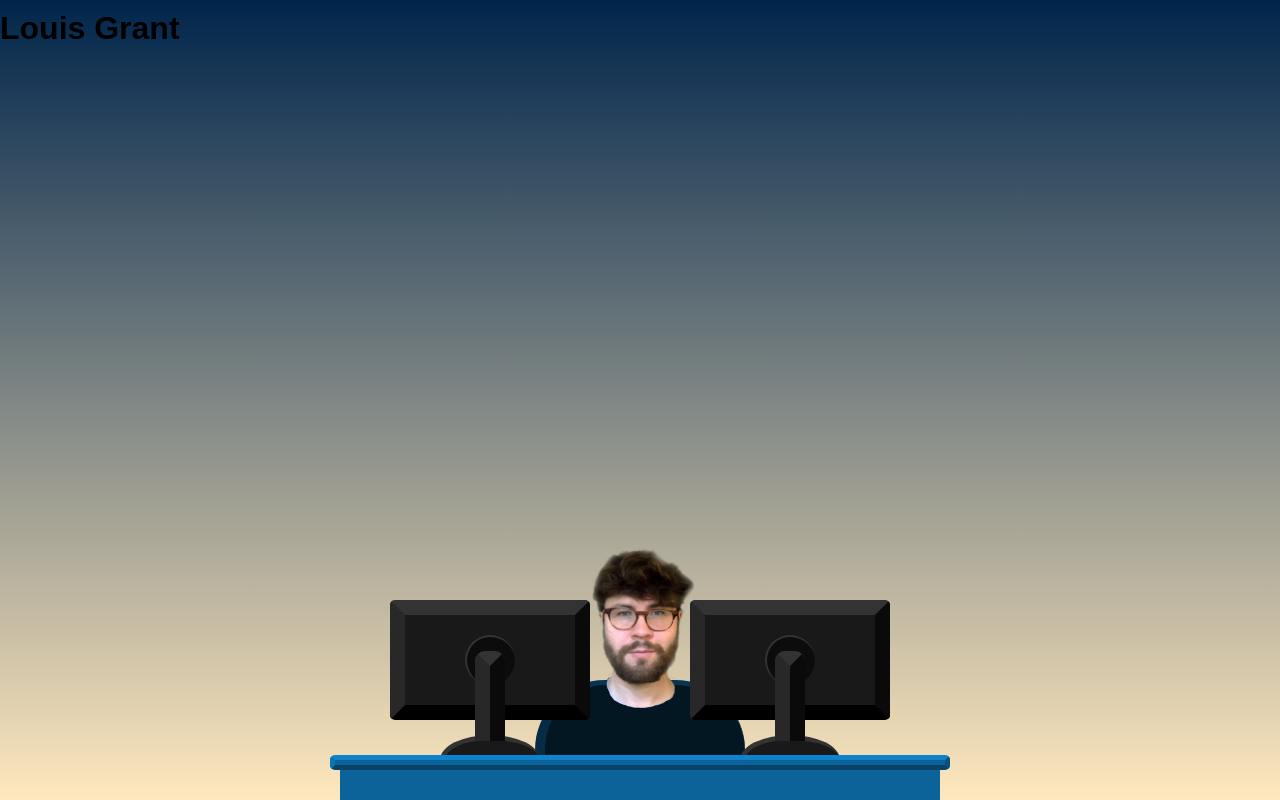
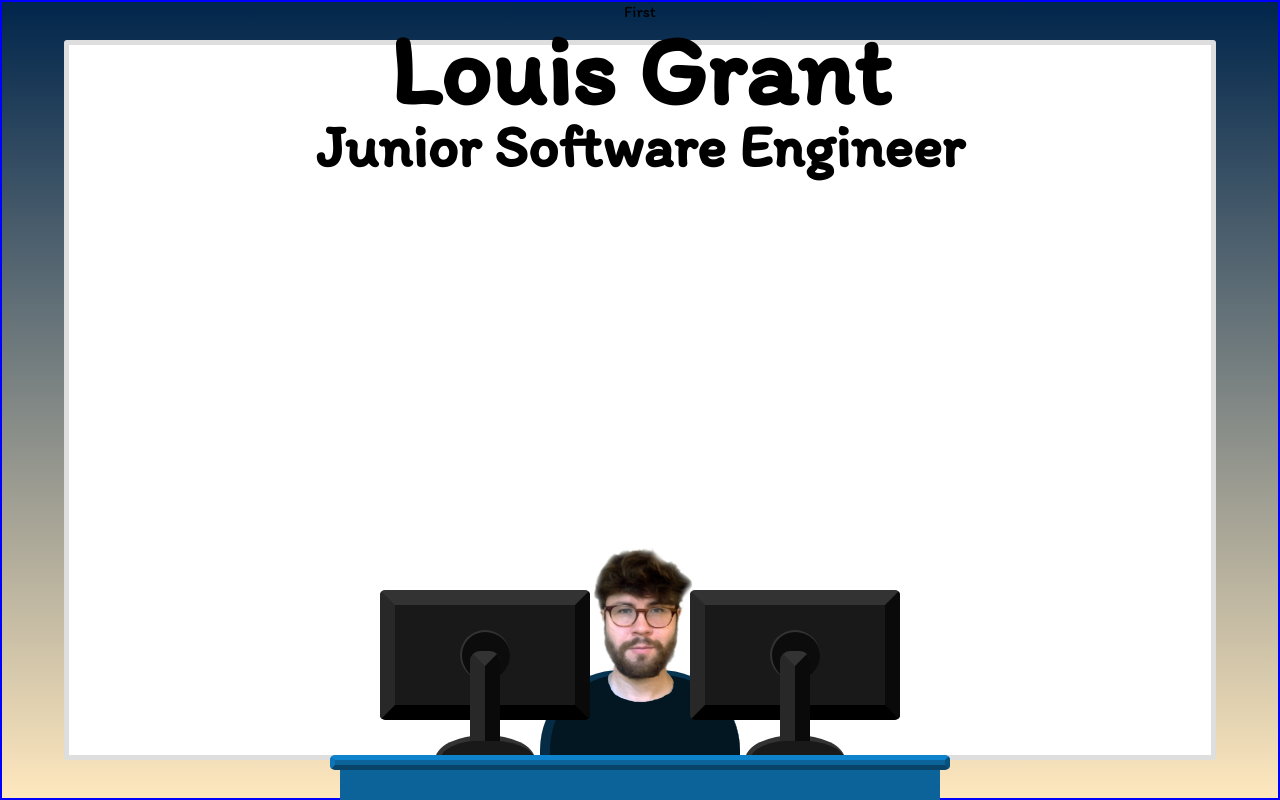
Before and after one commit to ljsgrant/portfolio, a React (Create React App) app: page / in a window 1280 px wide. Shown: the top 800 px of the page. Built offline with nearby package versions, Linux system fonts and the light colour scheme.

Commit message:
add scene frames; scroll container height driven by number of frames

```diff
--- a/src/App.js
+++ b/src/App.js
@@ -4,16 +4,23 @@ import meImg from './assets/images/me-v2.png';
 
 export default function App() {
   const displayMainRef = useRef(null);
+  const whiteboardRef = useRef(null);
 
   useLayoutEffect(() => {
     const displayMain = displayMainRef.current;
     const onScroll = () => {
       // console.log(window.scrollY);
-      if (window.scrollY < 200) {
+      if (window.scrollY < 150) {
+        whiteboardRef.current.style.display = 'block';
+      } else if (window.scrollY > 150) {
+        whiteboardRef.current.style.display = 'none';
+      }
+
+      if (window.scrollY < 350) {
         displayMainRef.current.style.display = 'none';
-      } else if (window.scrollY < 250) {
+      } else if (window.scrollY < 450) {
         displayMainRef.current.style.display = 'block';
-      } else if (window.scrollY < 300) {
+      } else if (window.scrollY < 500) {
         displayMainRef.current.style.display = 'block';
         displayMainRef.current.style.left = '-1vw';
       } else {
@@ -25,16 +32,19 @@ export default function App() {
 
   return (
     <div className='App'>
-      <div className='scroll'></div>
+      <div className='scroll'>
+        <div className="scene first">First</div>
+        <div className="scene second">Second</div>
+        <div className="scene third">Third</div>
+        <div className="scene fourth">Fourth</div>
+        <div className="scene fifth">Fifth</div>
+        <div className="scene sixth">Sixth</div>
+      </div>
       <div className='background'></div>
-      <div className='my-name-container'>
-        <h1 className='my-name'>Louis Grant</h1>
-      </div>
-      <div className='my-role container'>
-        <h2 className='my-role'>Junior Software Engineer</h2>
-      </div>
       <div ref={displayMainRef} className='project-display-main'></div>
       <div className='desk'>
+        <div className='mouse'></div>
+        <div className='keyboard'></div>
         <div className='desktop'></div>
       </div>
       <div className='engineer'>
@@ -53,6 +63,26 @@ export default function App() {
         <div className='monitor_circle-bracket'></div>
         <div className='monitor_base'></div>
       </div>
+      <div ref={whiteboardRef} className='whiteboard'>
+        <div className='my-name-container'>
+          <h1 className='my-name'>Louis Grant</h1>
+        </div>
+        <div className='my-role-container'>
+          <h2 className='my-role'>Junior Software Engineer</h2>
+        </div>
+      </div>
+      {/* <svg
+        className='test-svg'
+        viewBox='0 0 10 20'
+        xmlns='http://www.w3.org/2000/svg'
+      >
+        <path
+          fill='none'
+          stroke='red'
+          stroke-width='.5px'
+          d='M2,5.5 C2.5,8 8,8 16,5 C8,1 1,2 1,5 C1,6 2,7 8,7'
+        />
+      </svg> */}
     </div>
   );
 }
--- a/src/styles/styles.scss
+++ b/src/styles/styles.scss
@@ -1,5 +1,7 @@
-$monitor-width: 200px;
-$monitor-height: 120px;
+@import url('https://fonts.googleapis.com/css2?family=Itim&display=swap');
+
+$monitor-width: 210px;
+$monitor-height: 130px;
 $color_monitor: rgb(25, 25, 25);
 
 $desk-width: 600px;
@@ -7,11 +9,14 @@ $desk-height: 30px;
 $color_desk: rgb(11, 99, 154);
 $color_engineer-body: darken($color_desk, 25%);
 
+$name-top: 10px;
+
 * {
   margin: 0;
   padding: 0;
   box-sizing: border-box;
   overflow-x: hidden;
+  font-family: 'Itim', cursive;
 }
 .background {
   position: fixed;
@@ -19,22 +24,62 @@ $color_engineer-body: darken($color_desk, 25%);
   width: 100vw;
   height: 100vh;
   background: linear-gradient(#00254b, #ffe8be);
+  z-index: -1;
 }
 .App {
   font-family: sans-serif;
   text-align: center;
 }
-.scroll {
-  height: 500vh;
+h1,
+h2,
+p {
+  margin: 0;
+  padding: 0;
 }
-.my-name {
+h1 {
+  font-size: 100px;
+}
+h2 {
+  font-size: 60px;
+}
+.test-svg {
   position: fixed;
-  top: 10px;
+  top: 0px;
+  left: 0px;
 }
-.my-role {
+
+.whiteboard {
+  background-color: white;
   position: fixed;
-  top: 10;
+  top: 5vh;
+  right: 0;
+  left: 0;
+  margin-right: auto;
+  margin-left: auto;
+  width: 90vw;
+  height: 90vh;
+
+  border: 5px solid rgb(222, 222, 222);
+  border-radius: 3px;
+  .my-name-container,
+  .my-role-container {
+    position: fixed;
+
+    right: 0;
+    left: 0;
+    margin-right: auto;
+    margin-left: auto;
+  }
+  .my-name-container {
+    top: $name-top;
+    // left: -400px;
+  }
+  .my-role-container {
+    top: calc($name-top + 100px);
+    // left: 400px;
+  }
 }
+
 .engineer {
   position: fixed;
   right: 0;
@@ -42,16 +87,17 @@ $color_engineer-body: darken($color_desk, 25%);
   margin-right: auto;
   margin-left: auto;
   bottom: 50px;
+  z-index: 1;
   .my-face-container {
     position: fixed;
     right: 0;
     left: 0;
     margin-right: auto;
     margin-left: auto;
-    bottom: 85px;
+    bottom: 91px;
     z-index: 9999;
     .my-face {
-      height: calc($monitor-height * 1.4);
+      height: calc($monitor-height * 1.25);
     }
   }
   .engineer-body {
@@ -59,15 +105,15 @@ $color_engineer-body: darken($color_desk, 25%);
     background-color: $color_engineer-body;
     border-left: 10px solid lighten($color_engineer-body, 7%);
     border-top: 5px solid lighten($color_engineer-body, 10%);
-    width: 210px;
+    width: 200px;
     height: 100px;
-    bottom: 20px;
+    bottom: 30px;
     right: 0;
     left: 0;
     margin-right: auto;
     margin-left: auto;
     z-index: 1;
-    border-radius: 70px 70px 0px 0px;
+    border-radius: 80px 80px 0px 0px;
   }
 }
 
@@ -129,14 +175,15 @@ $color_engineer-body: darken($color_desk, 25%);
   justify-content: center;
   align-items: center;
   overflow-y: visible;
+  z-index: 1;
 }
 .monitor-left {
   left: 50%;
-  margin-left: -250px;
+  margin-left: -260px;
 }
 .monitor-right {
   right: 50%;
-  margin-right: -250px;
+  margin-right: -260px;
 }
 .monitor_circle-bracket {
   position: fixed;
@@ -170,23 +217,10 @@ $color_engineer-body: darken($color_desk, 25%);
   z-index: 99999;
   border-radius: 10px 10px 0 0;
 }
-
-.first {
-  width: 80vw;
+.scene {
+  border: 2px solid blue;
+  width: 100vw;
   height: 100vh;
-  background-color: red;
+  z-index: 9999999999999;
+  box-sizing: border-box;
 }
-.second {
-  position: relative;
-  width: 80vw;
-  height: 400vh;
-  background-color: green;
-}
-.inside {
-  background-color: yellow;
-  height: 100vh;
-  width: 80vw;
-  /* position: fixed;
-  top: 0;
-  left: 0; */
-}
```
